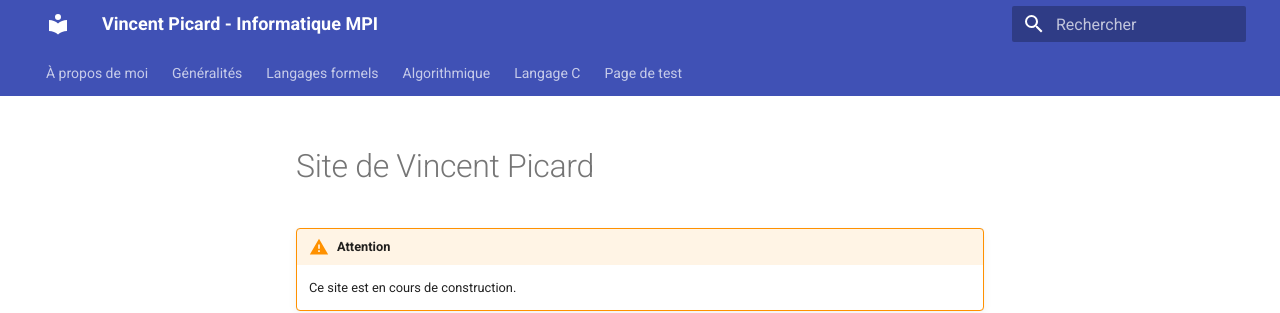
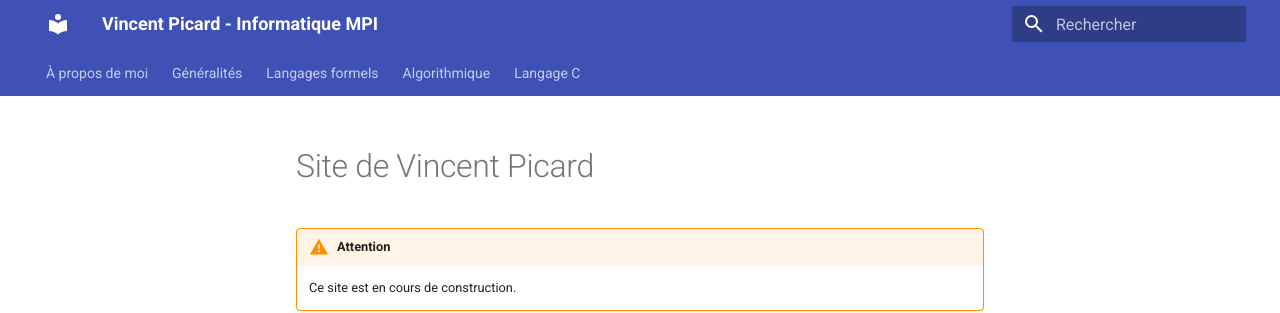
Before and after one commit to vincent-picard/vincent-picard.github.io, an MkDocs documentation site: the page built from docs/index.md, in a window 1280 px wide. Shown: the top 313 px of the page. Built offline with MkDocs 1.6.1 and Material for MkDocs 9.7.7, drawn with Linux system fonts in a browser that asks for light colours.

Commit message:
Enlever page test

```diff
--- a/mkdocs.yml
+++ b/mkdocs.yml
@@ -16,7 +16,6 @@ nav:
     - Couplages maximaux : 'graphes/couplages.md'
   - Langage C:
     - Tableaux : 'langc/tableaux.md'
-  - Page de test: 'test/test.md'
 
 theme:
   name: material
```
